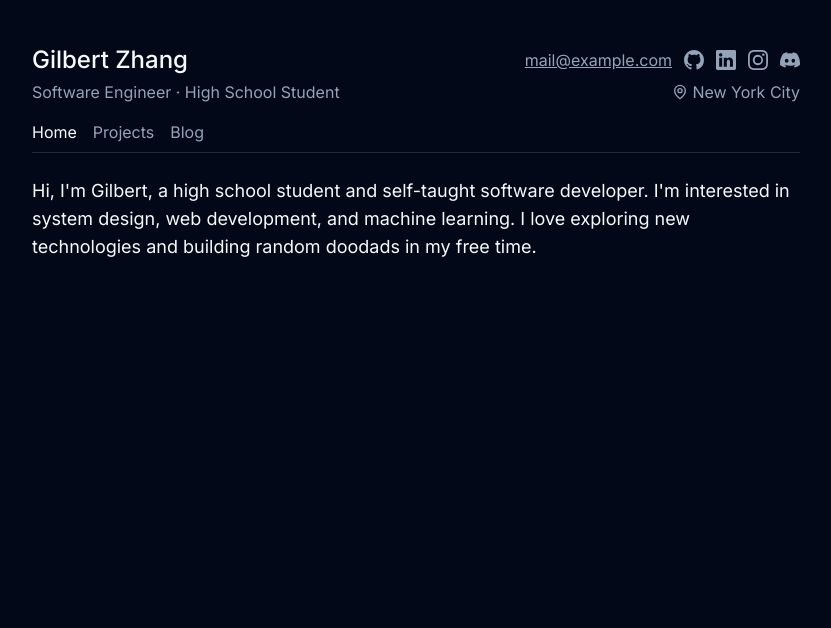
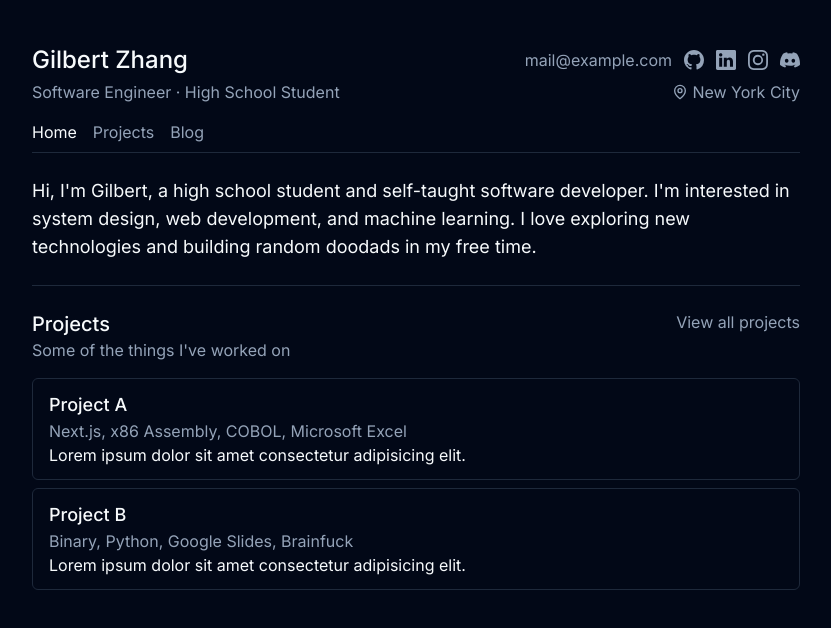
Before and after one commit to giilbert/my-site, a Next.js app: page / in a window 1280 px wide. Shown: the top 628 px of the page, without its empty margins (224-1055 px from the left). Built offline with nearby package versions, Linux system fonts and the light colour scheme.

Commit message:
projects

```diff
--- a/src/app/page.tsx
+++ b/src/app/page.tsx
@@ -1,3 +1,6 @@
+import { ChevronRightIcon } from "lucide-react";
+import Link from "next/link";
+
 export default function Home() {
   return (
     <>
@@ -7,6 +10,53 @@ export default function Home() {
         machine learning. I love exploring new technologies and building random
         doodads in my free time.
       </p>
+
+      <hr className="my-6" />
+
+      <section>
+        <div className="flex flex-wrap justify-between gap-2">
+          <div>
+            <h2 className="text-xl font-medium">Projects</h2>
+            <p className="text-muted-foreground">
+              Some of the things I&apos;ve worked on
+            </p>
+          </div>
+
+          <Link
+            href="/projects"
+            className="md:ml-auto text-muted-foreground hover:text-foreground transition-colors"
+          >
+            <ChevronRightIcon className="inline-block sm:hidden" size={18} />
+            View all projects
+          </Link>
+        </div>
+
+        <div className="flex gap-2 mt-4 flex-col">
+          <Link href="/projects/a" className="w-full">
+            <div className="py-3 px-4 border rounded-md w-full hover:bg-slate-800/10 transition-colors">
+              <div>
+                <h3 className="text-lg font-medium">Project A</h3>
+                <p className="text-muted-foreground">
+                  Next.js, x86 Assembly, COBOL, Microsoft Excel
+                </p>
+              </div>
+              <p>Lorem ipsum dolor sit amet consectetur adipisicing elit.</p>
+            </div>
+          </Link>
+
+          <Link href="/projects/b" className="w-full">
+            <div className="py-3 px-4 border rounded-md w-full hover:bg-slate-800/10 transition-colors">
+              <div>
+                <h3 className="text-lg font-medium">Project B</h3>
+                <p className="text-muted-foreground">
+                  Binary, Python, Google Slides, Brainfuck
+                </p>
+              </div>
+              <p>Lorem ipsum dolor sit amet consectetur adipisicing elit.</p>
+            </div>
+          </Link>
+        </div>
+      </section>
     </>
   );
 }
--- a/src/components/header/index.tsx
+++ b/src/components/header/index.tsx
@@ -16,7 +16,7 @@ export const Header: React.FC = () => {
         <div className="flex gap-3 items-center text-muted-foreground">
           <a
             href="mailto:example.com"
-            className="text-muted-foreground underline hover:text-foreground transition-colors"
+            className="text-muted-foreground hover:text-foreground transition-colors"
           >
             mail@example.com
           </a>
```
